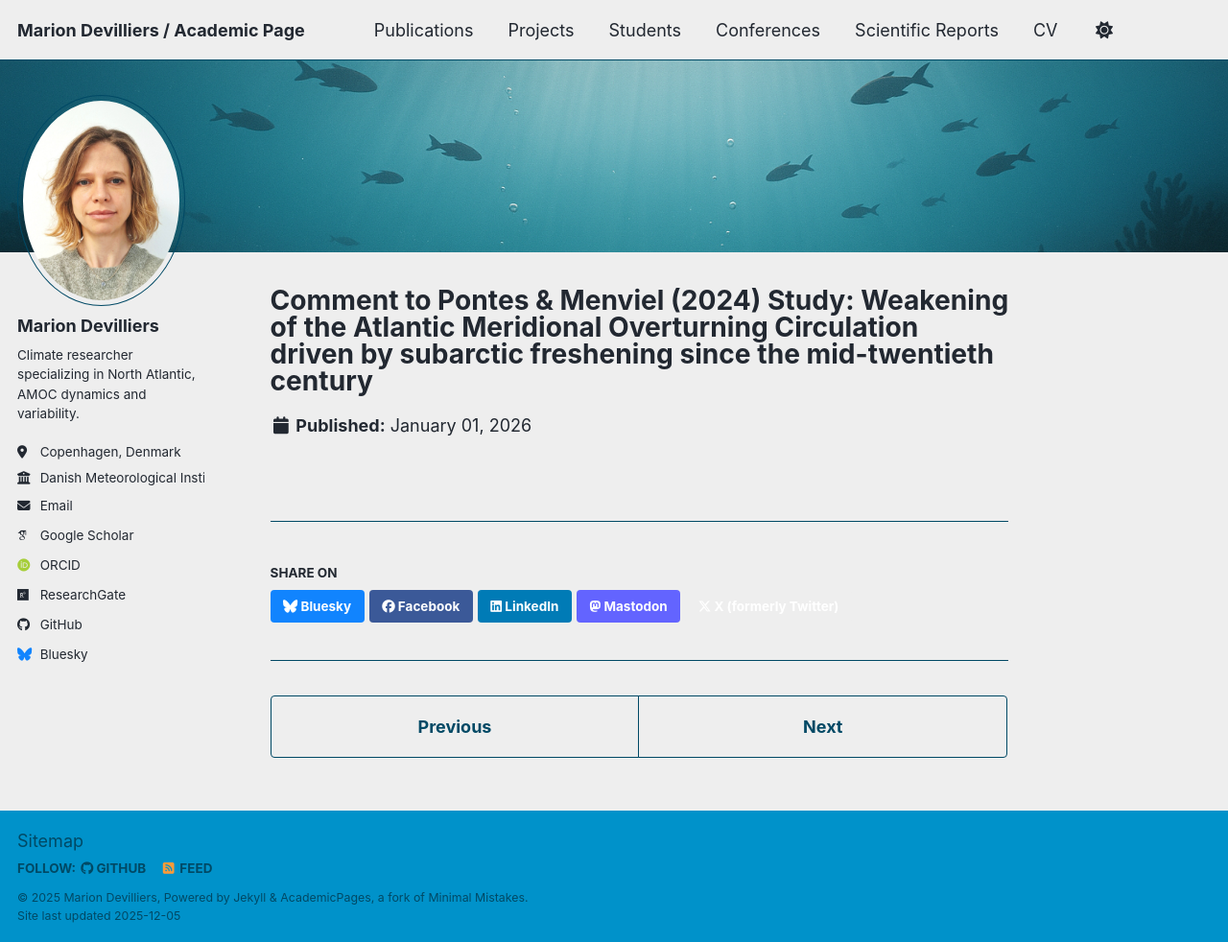
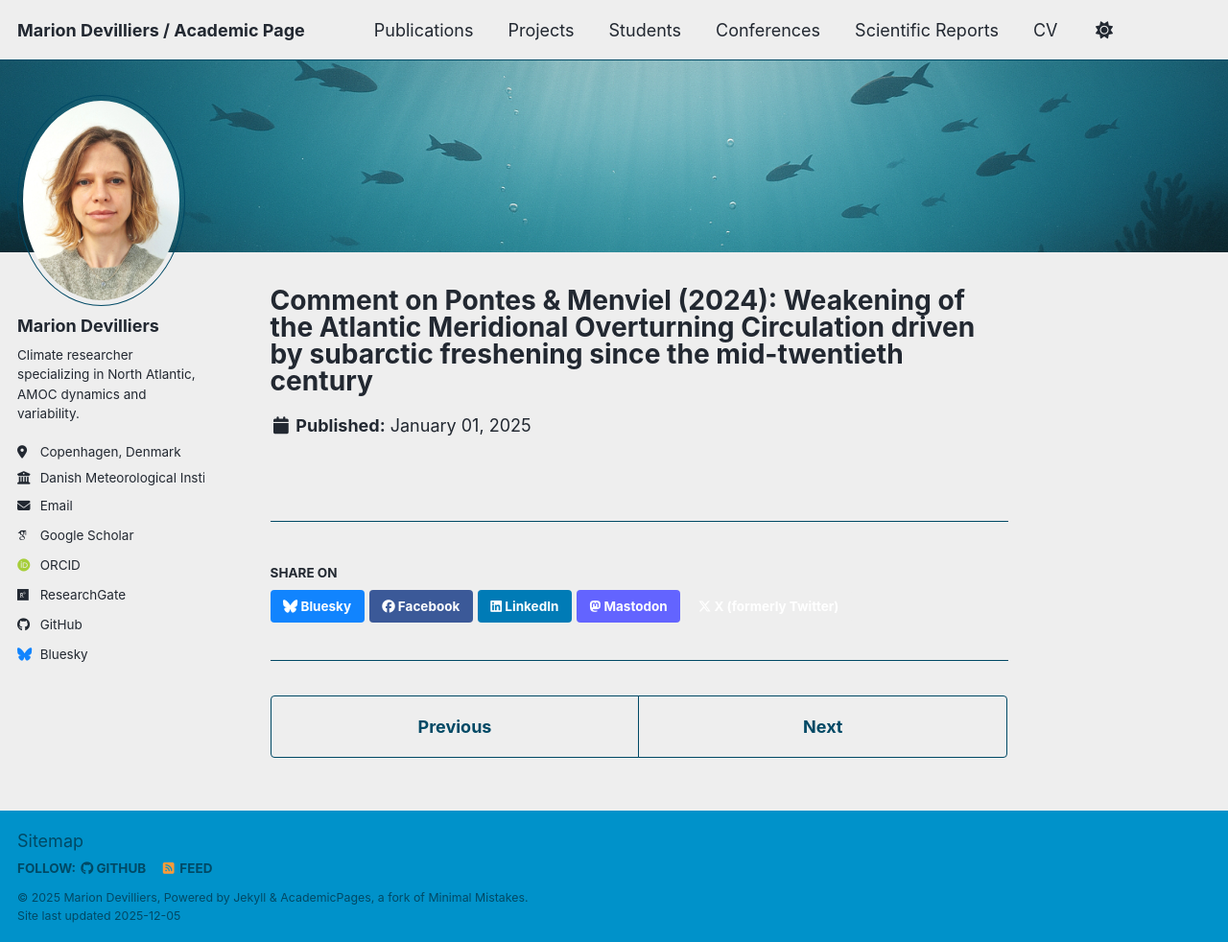
Before and after one commit to mariondevilliers/mariondevilliers.github.io, a Jekyll site: the page built from _publications/2025-devilliers-comments-pontes-menviel.md, in a window 1280 px wide and 982 px high. Shown: the whole window at 96% size. Built offline with Jekyll 4.4.1, drawn with Linux system fonts in a browser that asks for light colours; some web fonts are replaced; a script bundle is joined from its source files by our own code; library files that are not in the unit come from our copies.

Commit message:
Update 2025-devilliers-comments-pontes-menviel.md

```diff
--- a/_publications/2025-devilliers-comments-pontes-menviel.md
+++ b/_publications/2025-devilliers-comments-pontes-menviel.md
@@ -1,12 +1,11 @@
 ---
-title: "Comment to Pontes & Menviel (2024) Study: Weakening of the Atlantic Meridional Overturning Circulation driven by subarctic freshening since the mid-twentieth century"
+title: "Comment on Pontes & Menviel (2024): Weakening of the Atlantic Meridional Overturning Circulation driven by subarctic freshening since the mid-twentieth century"
 collection: publications
 permalink: /publications/devilliers-2025-comments-pontes-menviel/
-date: 2026-01-01
+date: 2025-01-01
+venue:
 reviewed_in: "In review, Nature Geoscience"
-authors:
-  - "Devilliers, M.; Swingedouw , S.; Martin, T.; Mankoff K., Schiller-Weiss, I.; Mignot, J.; , Olsen, S.M.; Deshayes, J."
+authors: "Devilliers, M. ; Swingedouw, D. ; Martin, T. ; Mankoff, K. ; Schiller-Weiss, I. ; Mignot, J. ; Olsen, S. M. ; Deshayes, J."
 type: "article"
-category: manuscripts
-status: in-review
+status: "in-review"
 ---
```
